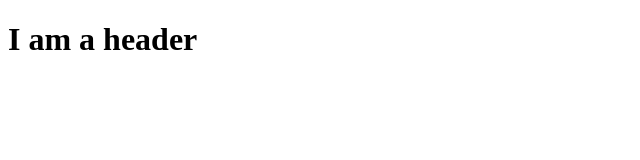
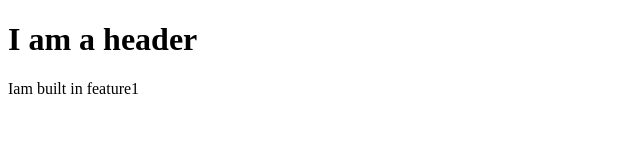
Before and after one commit to Santanu0010/another_repository, a plain HTML site: page index.html in a window 1280 px wide. Shown: the whole page, without its empty margins (0-640 px from the left). Drawn offline with Linux system fonts and the light colour scheme.

Commit message:
para added

```diff
--- a/index.html
+++ b/index.html
@@ -7,5 +7,6 @@
 </head>
 <body>
     <h1>I am a header</h1>
+    <p>Iam built in feature1</p>
 </body>
 </html>
```
